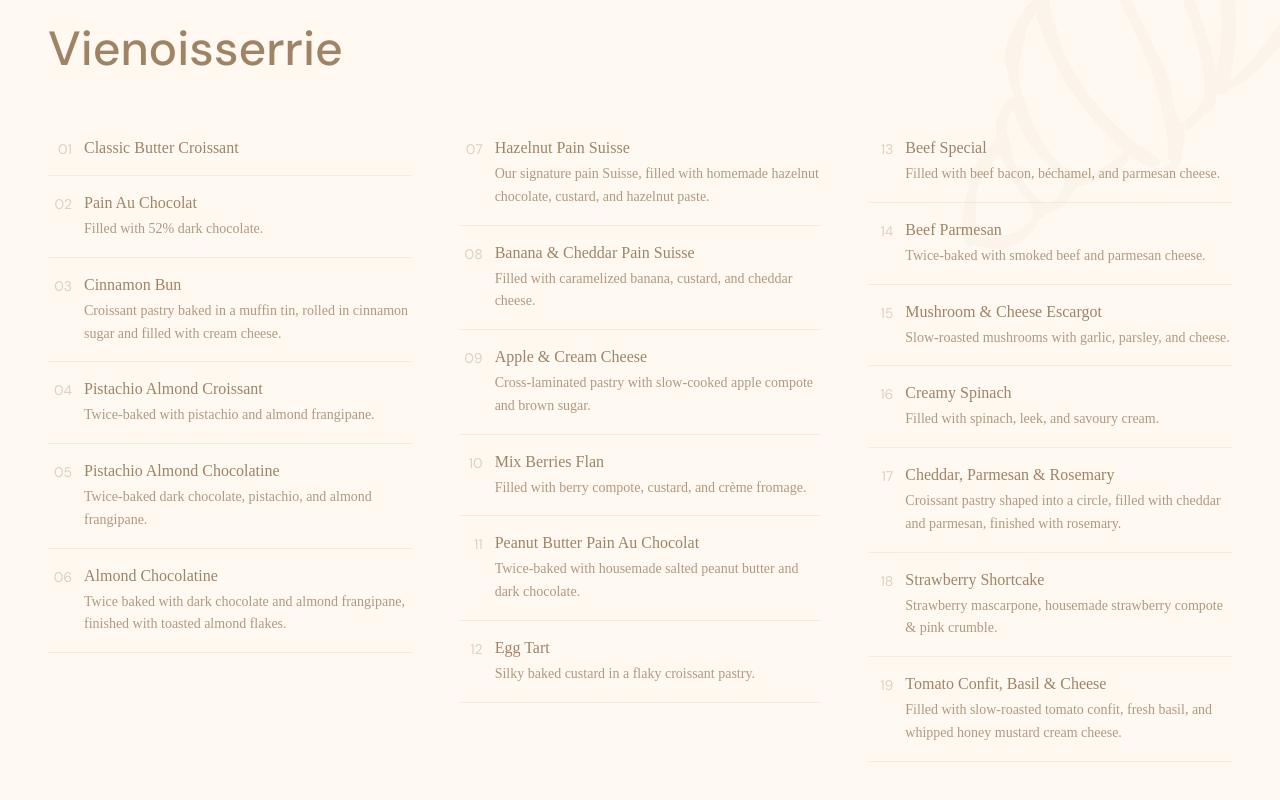
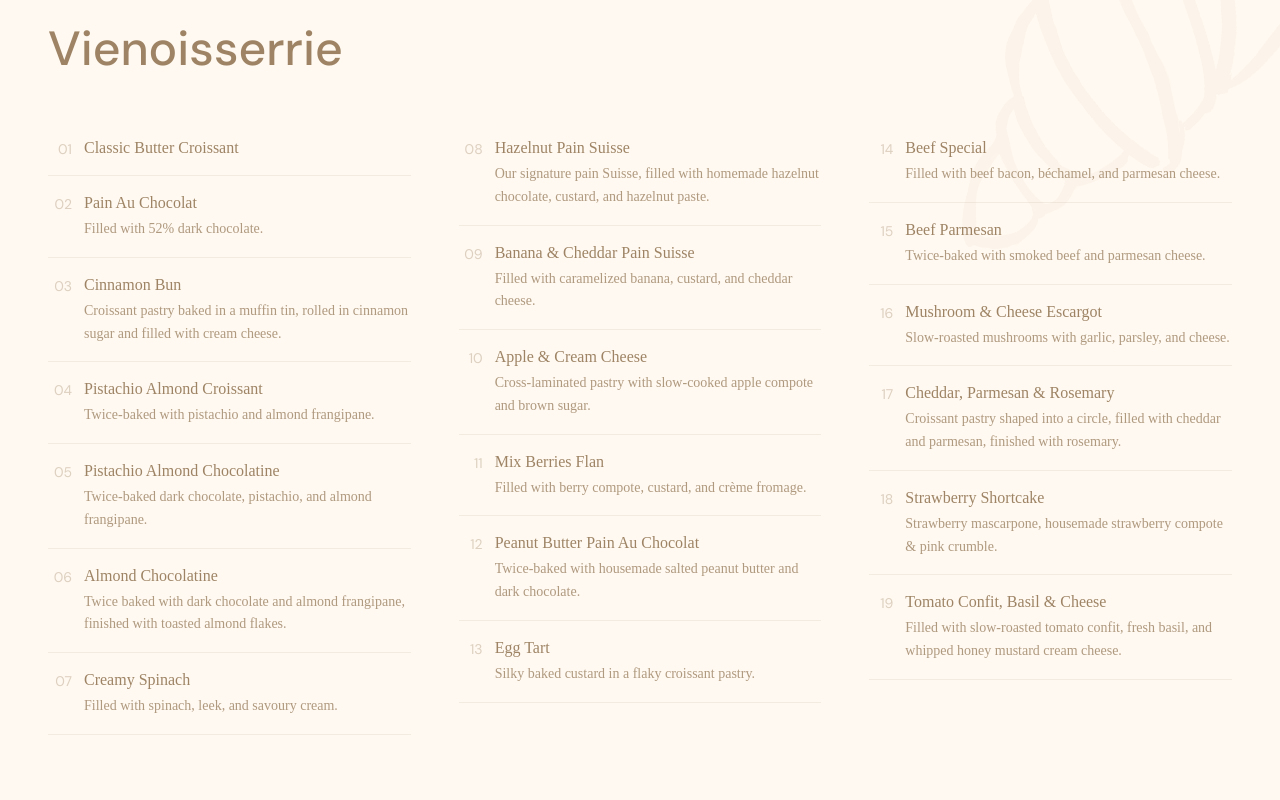
Before and after one commit to BeatrixBlaine/Blond-Website, a React (Vite) app: page / in a window 1280 px wide. Shown: the part 2940-3740 px from the top of the page. Built offline with nearby package versions, Linux system fonts and the light colour scheme; a web font is replaced by a local one.

Commit message:
menu layout fix

```diff
--- a/src/pages/Cart.tsx
+++ b/src/pages/Cart.tsx
@@ -38,6 +38,12 @@ const CROISSANT_COLS: { name: string; desc: string; productId: string; image?: s
       name: "Almond Chocolatine",
       desc: "Twice baked with dark chocolate and almond frangipane, finished with toasted almond flakes.",
       productId: "c-06",
+      image: classicCroissant,
+    },
+    {
+      name: "Creamy Spinach",
+      desc: "Filled with spinach, leek, and savoury cream.",
+      productId: "c-16",
       image: classicCroissant,
     },
   ],
@@ -96,12 +102,6 @@ const CROISSANT_COLS: { name: string; desc: string; productId: string; image?: s
       name: "Mushroom & Cheese Escargot",
       desc: "Slow-roasted mushrooms with garlic, parsley, and cheese.",
       productId: "c-15",
-      image: classicCroissant,
-    },
-    {
-      name: "Creamy Spinach",
-      desc: "Filled with spinach, leek, and savoury cream.",
-      productId: "c-16",
       image: classicCroissant,
     },
     {
@@ -443,7 +443,7 @@ export default function Cart({
                 {CROISSANT_COLS.map((col, ci) => (
                   <div key={ci} className="flex flex-col">
                     {col.map((item, i) => {
-                      const num = ci * 6 + i + 1;
+                      const num = ci === 0 ? i + 1 : ci === 1 ? i + 8 : i + 14;
 
                       const cartItem = items.find(
                         (cartItem) => cartItem.productId === item.productId
--- a/src/pages/Home.tsx
+++ b/src/pages/Home.tsx
@@ -58,6 +58,11 @@ const CROISSANT_COLS: { name: string; desc: string; productId: string }[][] = [
       desc: "Twice baked with dark chocolate and almond frangipane, finished with toasted almond flakes.",
       productId: "c-06",
     },
+    {
+      name: "Creamy Spinach",
+      desc: "Filled with spinach, leek, and savoury cream.",
+      productId: "c-16",
+    },
   ],
   [
     {
@@ -106,11 +111,6 @@ const CROISSANT_COLS: { name: string; desc: string; productId: string }[][] = [
       name: "Mushroom & Cheese Escargot",
       desc: "Slow-roasted mushrooms with garlic, parsley, and cheese.",
       productId: "c-15",
-    },
-    {
-      name: "Creamy Spinach",
-      desc: "Filled with spinach, leek, and savoury cream.",
-      productId: "c-16",
     },
     {
       name: "Cheddar, Parmesan & Rosemary",
@@ -661,7 +661,7 @@ export default function Home({ cartItems }: HomeProps) {
               {CROISSANT_COLS.map((col, ci) => (
                 <div key={ci} className="flex flex-col">
                   {col.map((item, i) => {
-                    const num = ci * 6 + i + 1;
+                    const num = ci === 0 ? i + 1 : ci === 1 ? i + 8 : i + 14;
                     return (
                       <div key={item.name} className="py-4 border-b" style={{ borderColor: r(0.12) }}>
                         <div className="flex items-start gap-3">
@@ -776,7 +776,7 @@ export default function Home({ cartItems }: HomeProps) {
               Pre-orders are subject to availability and our baking schedule. <span
                 className="font-extrabold"
                 style={{ color: `rgba(255,249,241,0.95)` }}
-              >Pre-orders must be placed at least 1 day in advance (H-1).</span> We recommend ordering at least 3 days ahead for best availability.
+              >Pre-orders must be placed at least 1 day in advance (H-1).</span> We recommend ordering at least 3 days ahead for the best availability.
             </p>
           </div>
           <button
```
